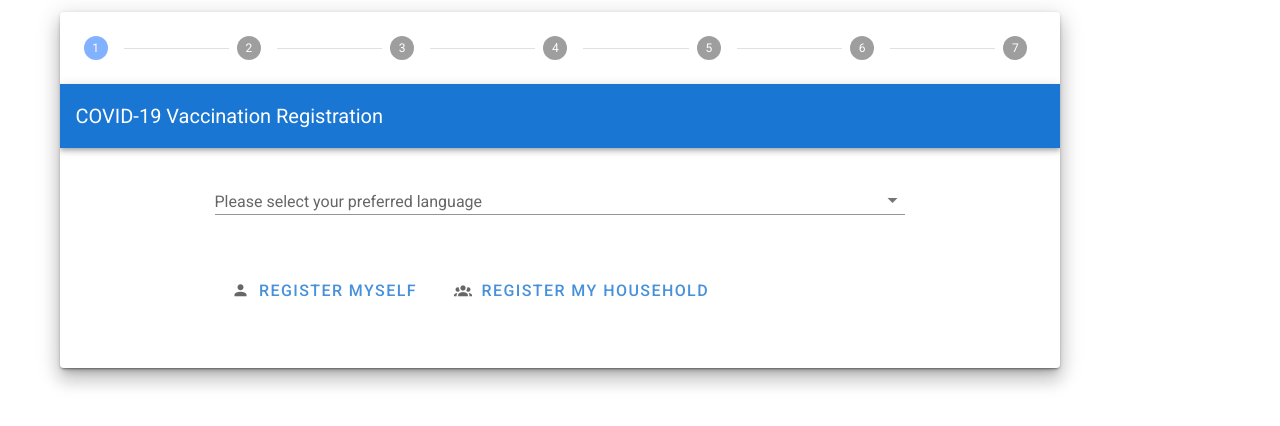
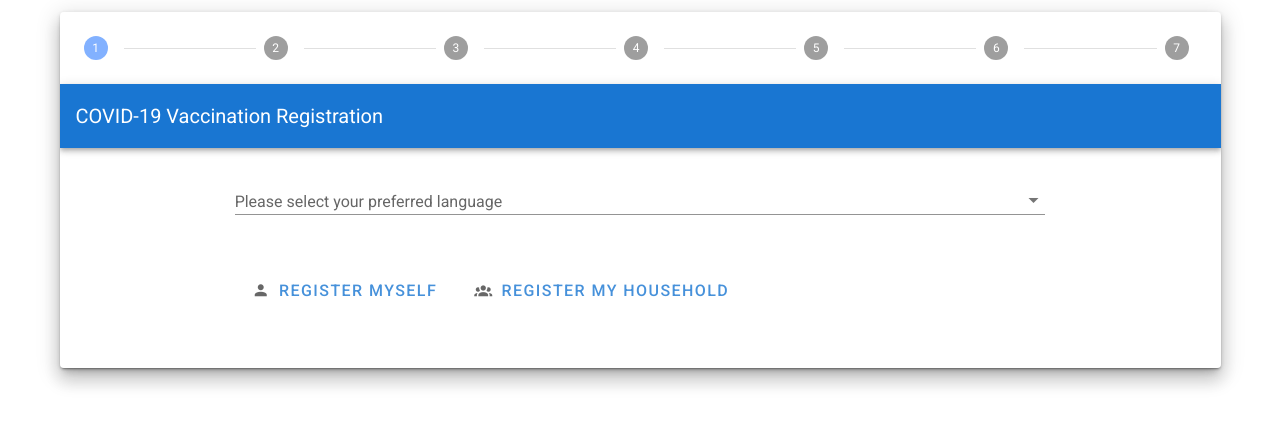
Before and after one commit to david-fraley/MassVaccinationSystem, a Vue app in the folder PatientRegistrationApp/: page / in a window 1280 px wide. Shown: the top 426 px of the page. Built offline with nearby package versions, Linux system fonts and the light colour scheme.

Commit message:
Centered application on the screen

```diff
--- a/PatientRegistrationApp/src/App.vue
+++ b/PatientRegistrationApp/src/App.vue
@@ -2,7 +2,7 @@
   <v-app id="Patient-registration">
     <v-main>
 		<v-container>
-			<v-card class="elevation-12" min-width="400" max-width="1000">
+			<v-card class="elevation-12">
 				<v-stepper v-model="page">
 					<!-- v-stepper-header is the progress bar along the top of the page -->
 					<v-stepper-header>
```
